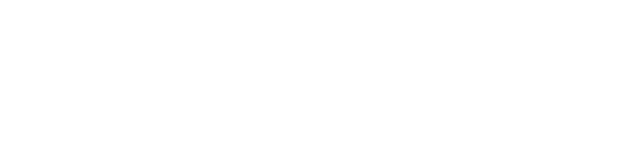
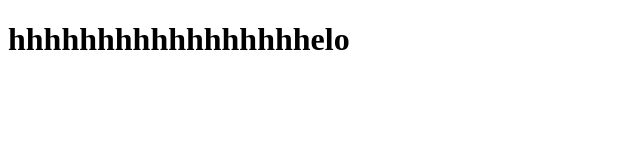
Before and after one commit to Abdalwahab1981m/test-for-video, a plain HTML site: page index.html in a window 1280 px wide. Shown: the whole page, without its empty margins (0-640 px from the left). Drawn offline with Linux system fonts and the light colour scheme.

Commit message:
updaeted

```diff
--- a/index.html
+++ b/index.html
@@ -8,6 +8,7 @@
 </head>
 
 <body>
+    <h1>hhhhhhhhhhhhhhhhhelo</h1>
 
 </body>
 
```
